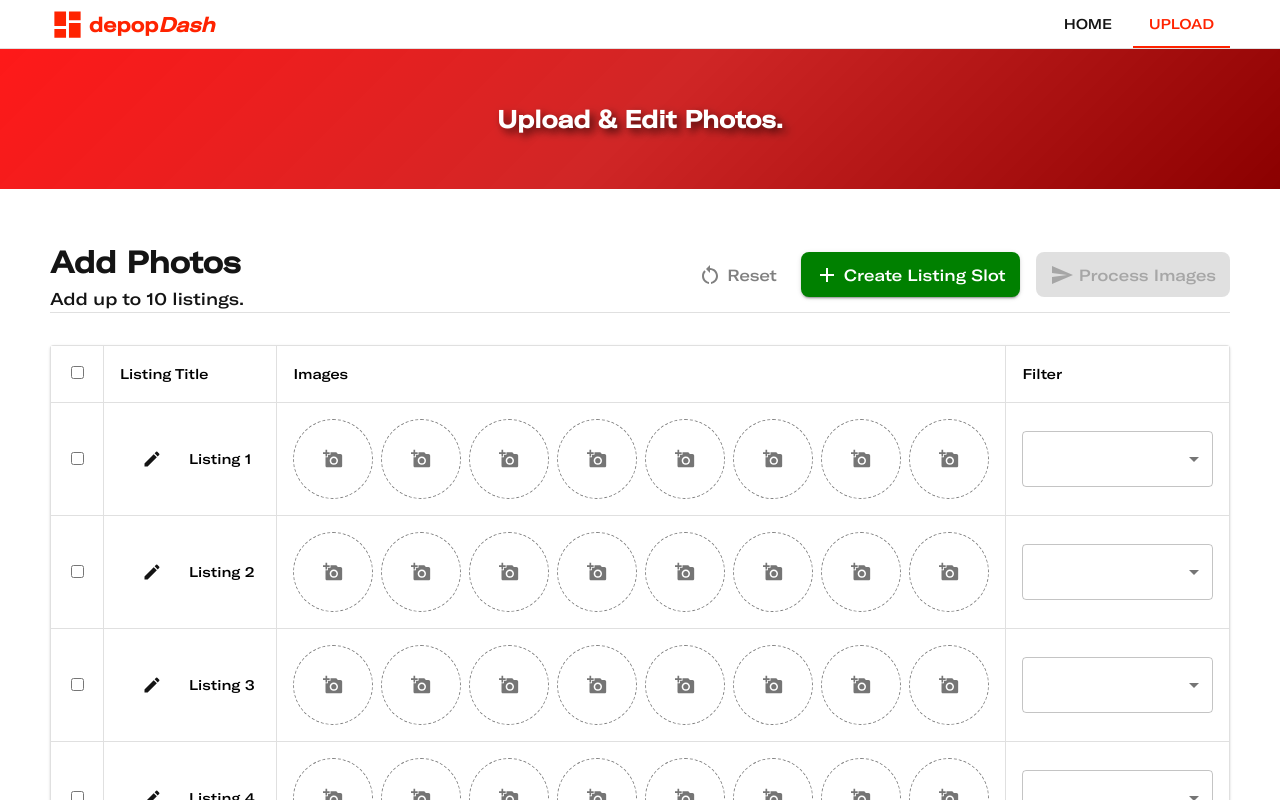
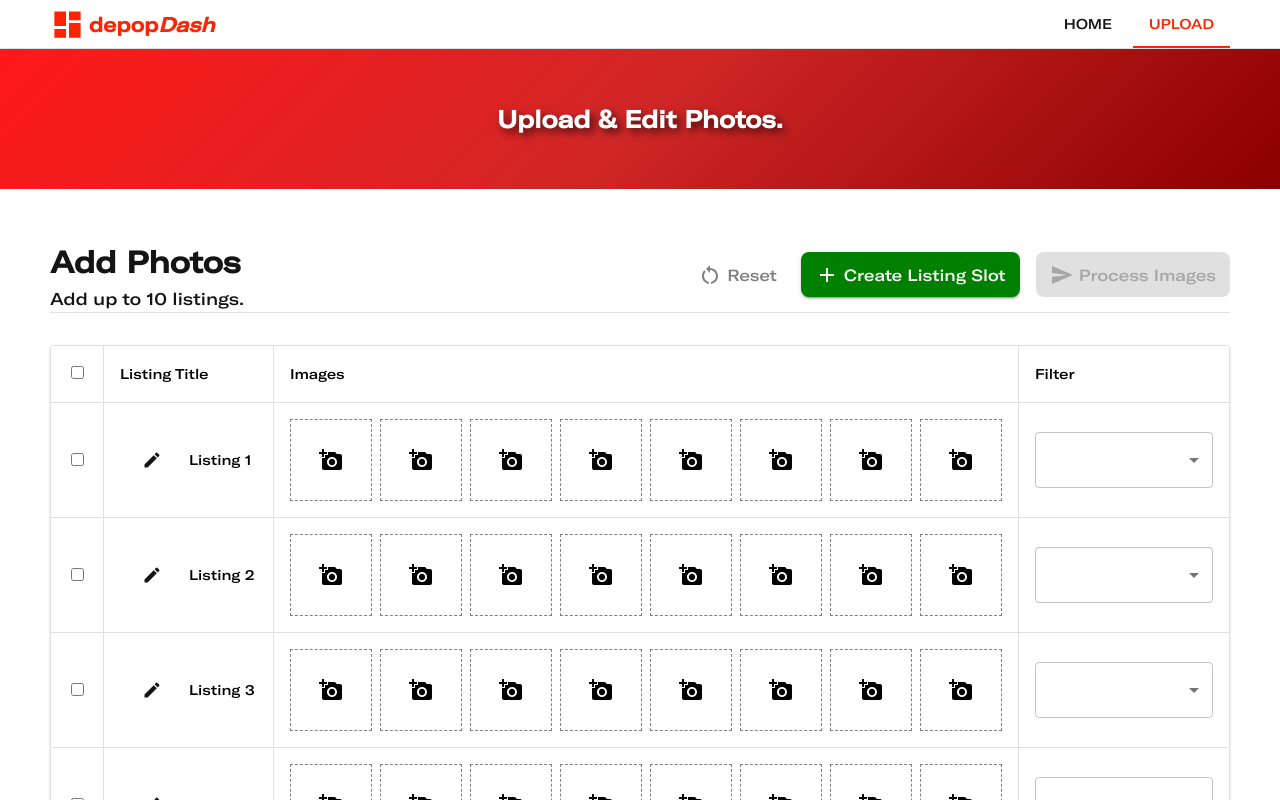
Before and after one commit to max-steele/depop-dash, a React (Create React App) app in the folder frontend/: page /upload in a window 1280 px wide. Shown: the top 800 px of the page. Built offline with nearby package versions, Linux system fonts and the light colour scheme.

Commit message:
uploading images working

```diff
--- a/frontend/src/pages/upload/Upload.tsx
+++ b/frontend/src/pages/upload/Upload.tsx
@@ -23,13 +23,13 @@ const Upload: React.FC = () => {
 
   const handleAddRow = () => {
     if (rows.length === 0) {
-      saveRows([{ title: `Listing 1`, images: [], isSelected: false, filter: '' }])
+      saveRows([{ title: `Listing 1`, files: [], isSelected: false, filter: '' }])
     } else {
       saveRows((prevRows) => [
         ...prevRows,
         {
           title: findUniqueTitle(prevRows),
-          images: [],
+          files: [],
           isSelected: false,
           filter: ''
         }
@@ -75,7 +75,7 @@ const Upload: React.FC = () => {
   };
 
   const handleResetClick = () => {
-    if (rows.some(row => row.filter)) {
+    if (rows.some(row => row.filter || (row.files && row.files.some(file => file !== null)))) {
       setShowConfirmation(true);
     } else {
       resetOptions();
--- /dev/null
+++ b/frontend/src/pages/upload/components/Dropzone.tsx
@@ -0,0 +1,132 @@
+import React, { useCallback } from 'react';
+import {useDropzone} from 'react-dropzone'
+import { Box, IconButton } from '@mui/material';
+import AddAPhotoIcon from '@mui/icons-material/AddAPhoto';
+import RemoveCircleIcon from '@mui/icons-material/RemoveCircle';
+import { FileWithPreview, RowItem } from './utils';
+import { useUploadContext } from '../UploadContext.tsx';
+
+interface DropzoneProps {
+  row: RowItem;
+  rowKey: number;
+  rowIndex: number;
+};
+
+const Dropzone: React.FC<DropzoneProps> = ({ row, rowKey, rowIndex }) => {
+  const {
+    saveRows
+  } = useUploadContext();
+
+  const onDrop = useCallback(
+    (acceptedFiles) => {
+      if (acceptedFiles.length) {
+        const updatedImages = [...row.files];
+
+        acceptedFiles.forEach((file) => {
+          const indexToReplace = updatedImages.indexOf(null);
+          if (indexToReplace !== -1) {
+            updatedImages[indexToReplace] = Object.assign(file, {
+              preview: URL.createObjectURL(file),
+            });
+          }
+        });
+
+        saveRows((prevRows) => {
+          const newRows = [...prevRows];
+          newRows[rowIndex] = { ...row, files: updatedImages };
+          return newRows;
+        });
+      }
+    },
+    [row, rowIndex, saveRows]
+  );
+  const {getRootProps, getInputProps} = useDropzone({onDrop});
+
+  const removeFile = (file: FileWithPreview | null) => {
+    const updatedImages = row.files.map((curFile) =>
+      curFile?.name === file?.name ? null : curFile
+    );
+
+    saveRows((prevRows) => {
+      const newRows = [...prevRows];
+      newRows[rowIndex] = { ...row, files: updatedImages };
+      return newRows;
+    });
+  };
+
+  return (
+    <Box
+      sx={{
+        display: 'flex',
+        justifyContent: 'space-between',
+        gap: 1,
+      }}
+    >
+      {row.files.map((file, fileIndex) => (
+        <>
+          {file ? (
+            <Box
+              key={fileIndex}
+              sx={{
+                width: 80,
+                height: 80,
+                border: '1px dashed grey',
+                display: 'flex',
+                justifyContent: 'center',
+                alignItems: 'center',
+                cursor: 'pointer',
+                overflow: 'visible',
+              }}
+            >
+              <img
+                src={file.preview}
+                alt={`Upload preview ${fileIndex + 1}`}
+                style={{
+                  width: '100%',
+                  height: '100%',
+                  objectFit: 'contain',
+                  marginRight: -40
+                }}
+              />
+              <IconButton
+                onClick={() => removeFile(file)}
+                sx={{
+                  top: -43,
+                  right: -22,
+                  color: 'primary.main',
+                  '&:hover': {
+                    transform: 'scale(1.1)',
+                  },
+                  transition: 'transform 0.2s',
+                }}
+              >
+                <RemoveCircleIcon />
+              </IconButton>
+            </Box>
+          ) : (
+            <div {...getRootProps()}>
+              <input {...getInputProps()} />
+              <Box
+                key={fileIndex}
+                sx={{
+                  width: 80,
+                  height: 80,
+                  border: '1px dashed grey',
+                  display: 'flex',
+                  justifyContent: 'center',
+                  alignItems: 'center',
+                  cursor: 'pointer',
+                  overflow: 'visible',
+                }}
+              >
+                <AddAPhotoIcon />
+              </Box>
+            </div>
+          )}
+        </>
+      ))}
+    </Box>
+  );
+};
+
+export default Dropzone;
--- a/frontend/src/pages/upload/components/TableRowItem.tsx
+++ b/frontend/src/pages/upload/components/TableRowItem.tsx
@@ -1,10 +1,10 @@
 import React, { ReactNode, useEffect, useState } from 'react';
-import { TableRow as MuiTableRow, TableCell, Box, IconButton, Button, TextField, Select, MenuItem, SelectChangeEvent, FormControl } from '@mui/material';
-import AddAPhotoIcon from '@mui/icons-material/AddAPhoto';
+import { TableRow as MuiTableRow, TableCell, Box, Button, TextField, Select, MenuItem, SelectChangeEvent, FormControl } from '@mui/material';
 import EditIcon from '@mui/icons-material/Edit';
 import CheckIcon from '@mui/icons-material/Check';
 import { RowItem, FILTERS, isTitleUnique } from './utils.tsx';
 import { useUploadContext } from '../UploadContext.tsx';
+import Dropzone from './Dropzone.tsx';
 
 interface TableRowProps {
   key: number;
@@ -12,7 +12,7 @@ interface TableRowProps {
   row: RowItem;
 }
 
-const TableRow: React.FC<TableRowProps> = ({ index, row }) => {
+const TableRow: React.FC<TableRowProps> = ({ key, index, row }) => {
   const [activeNewTitle, setActiveNewTitle] = useState<string>(row.title);
   const [selectedFilter, setSelectedFilter] = useState<string>(row.filter);
 
@@ -71,7 +71,7 @@ const TableRow: React.FC<TableRowProps> = ({ index, row }) => {
         curRow === row ? { ...row, filter: newFilter } : curRow
       )
     );
-  }
+  };
 
   return (
     <MuiTableRow
@@ -174,23 +174,11 @@ const TableRow: React.FC<TableRowProps> = ({ index, row }) => {
           width: '50%'
         }}
       >
-        <Box sx={{ display: 'flex', gap: 1 }}>
-          {[...Array(8)].map((_, imgIndex) => (
-            <IconButton
-              key={imgIndex}
-              sx={{
-                width: 80,
-                height: 80,
-                border: '1px dashed grey',
-                display: 'flex',
-                justifyContent: 'center',
-                alignItems: 'center',
-              }}
-            >
-              <AddAPhotoIcon fontSize="small" />
-            </IconButton>
-          ))}
-        </Box>
+        <Dropzone
+          row={row}
+          rowKey={key}
+          rowIndex={index}
+        />
       </TableCell>
       <TableCell
         sx={{
--- a/frontend/src/pages/upload/components/utils.tsx
+++ b/frontend/src/pages/upload/components/utils.tsx
@@ -1,6 +1,6 @@
 export type RowItem = {
   title: string;
-  images: any[]
+  files: (FileWithPreview | null)[]
   isSelected: boolean;
   filter: string;
 };
@@ -10,34 +10,38 @@ export type Filter = {
   name: string;
 }
 
+export interface FileWithPreview extends File {
+  preview: string;
+};
+
 export const INITIAL_LISTINGS: RowItem[] = [
   {
     title: 'Listing 1',
-    images: [],
+    files: Array(8).fill(null),
     isSelected: false,
     filter: ''
   },
   {
     title: 'Listing 2',
-    images: [],
+    files: Array(8).fill(null),
     isSelected: false,
     filter: ''
   },
   {
     title: 'Listing 3',
-    images: [],
+    files: Array(8).fill(null),
     isSelected: false,
     filter: ''
   },
   {
     title: 'Listing 4',
-    images: [],
+    files: Array(8).fill(null),
     isSelected: false,
     filter: ''
   },
   {
     title: 'Listing 5',
-    images: [],
+    files: Array(8).fill(null),
     isSelected: false,
     filter: ''
   },
```
